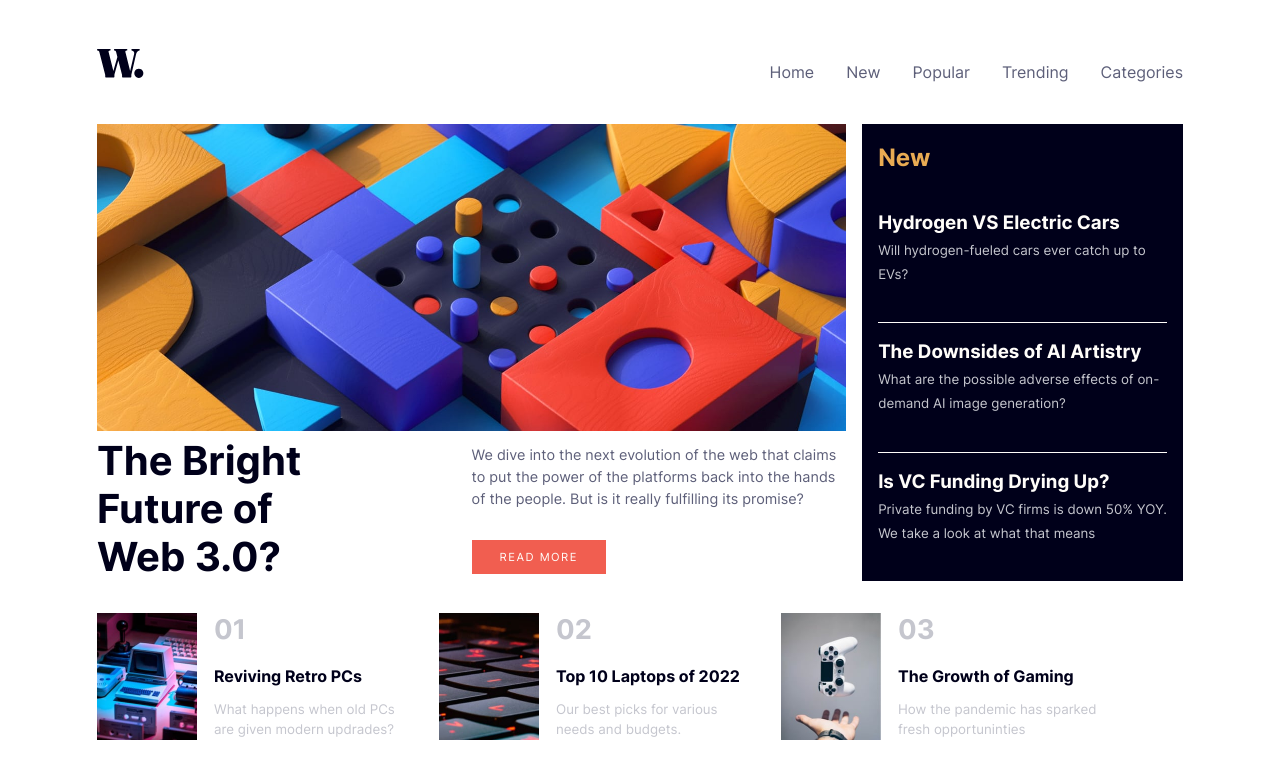
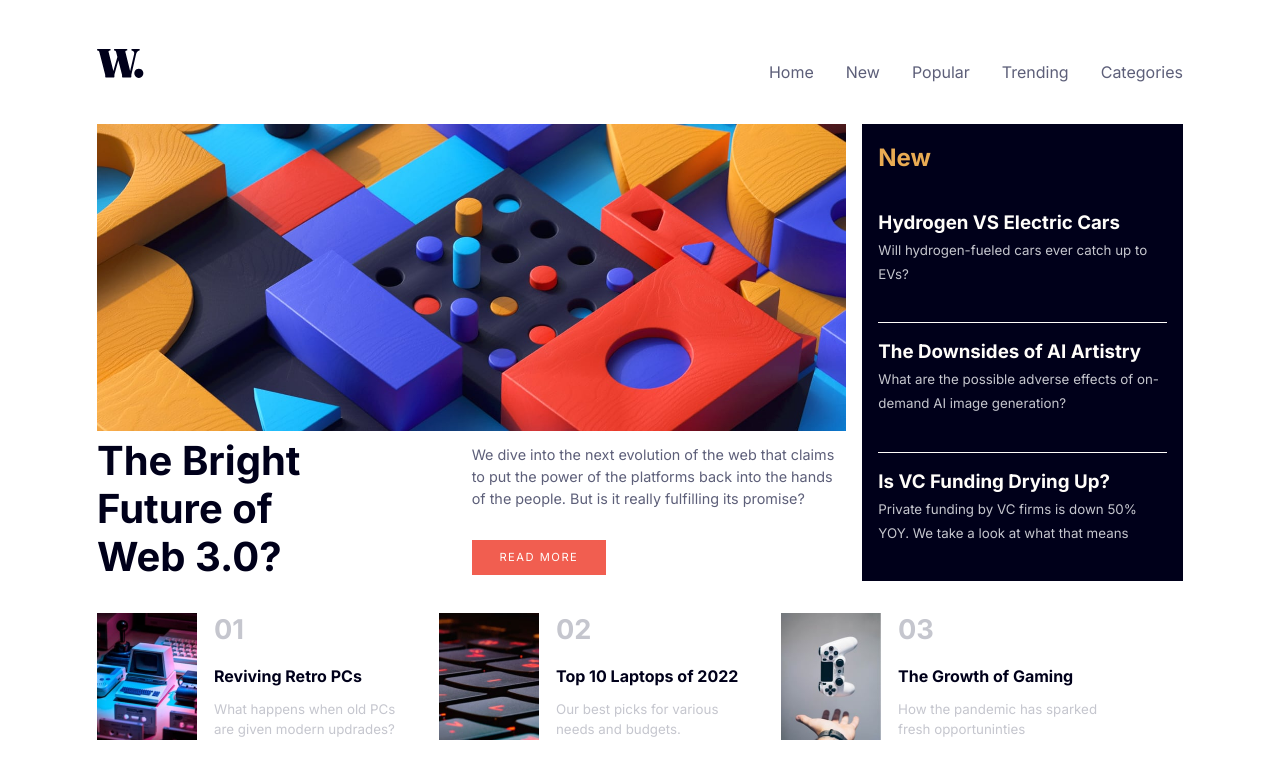
Before and after one commit to ikennarichard/News-homepage, a plain HTML site: page index.html in a window 1280 px wide. Drawn offline with Linux system fonts and the light colour scheme.

Commit message:
Refactor code

```diff
--- a/styles.css
+++ b/styles.css
@@ -1,7 +1,4 @@
-@font-face {
-    font-family: 'Inter Variable Font';
-    src: url(./assets/fonts/Inter-VariableFont_slnt\,wght.ttf);
-}
+@import url('https://fonts.googleapis.com/css2?family=Inter:wght@400;700;800&display=swap');
 
 
 /* default styles */
@@ -25,7 +22,7 @@ body {
     display: grid;
     place-items: center;
     line-height: 1.5;
-    font-family: 'Inter Variable Font', sans-serif;
+    font-family: 'Inter', sans-serif;
 }
 
 
```
Also changed, not shown: 1 other file.
